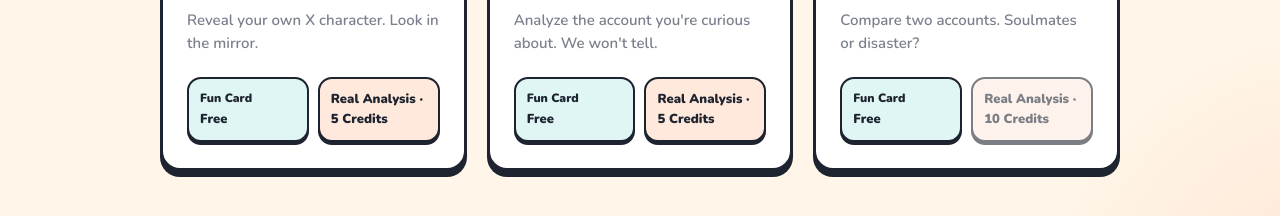
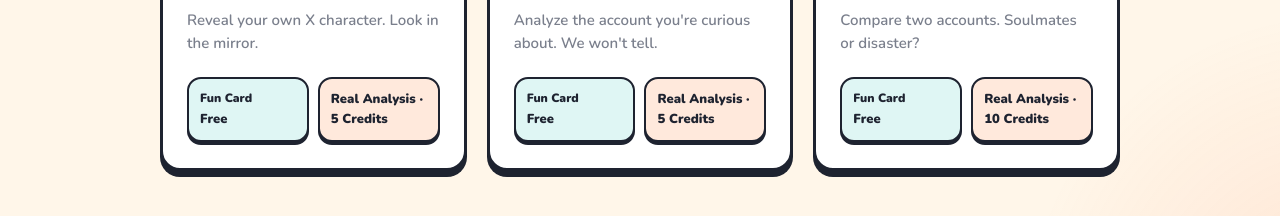
Before and after one commit to icanyesilyurt/xora, a website: page index.html in a window 1280 px wide. Shown: the part 506-722 px from the top of the page. Drawn offline with nearby package versions, Linux system fonts and the light colour scheme.

Commit message:
fix: enable Match Real on home

```diff
--- a/index.html
+++ b/index.html
@@ -66,9 +66,9 @@
         <a href="match.html?tier=fun" class="choice-action choice-action-free">
           <span data-i18n="tier_fun">Eğlence Kartı</span><b data-i18n="badge_free">Ücretsiz</b>
         </a>
-        <span class="choice-action choice-action-real real-disabled" aria-disabled="true" title="Gerçek analiz yakında aktif">
+        <a href="match.html?tier=real" class="choice-action choice-action-real" data-auth-required>
           <b data-i18n="real_btn_10">Gerçek Analiz · 10 Kredi</b>
-        </span>
+        </a>
       </div>
     </article>
   </div>
```
Also changed, not shown: tests/frontend.test.cjs (+5 -3 lines).
